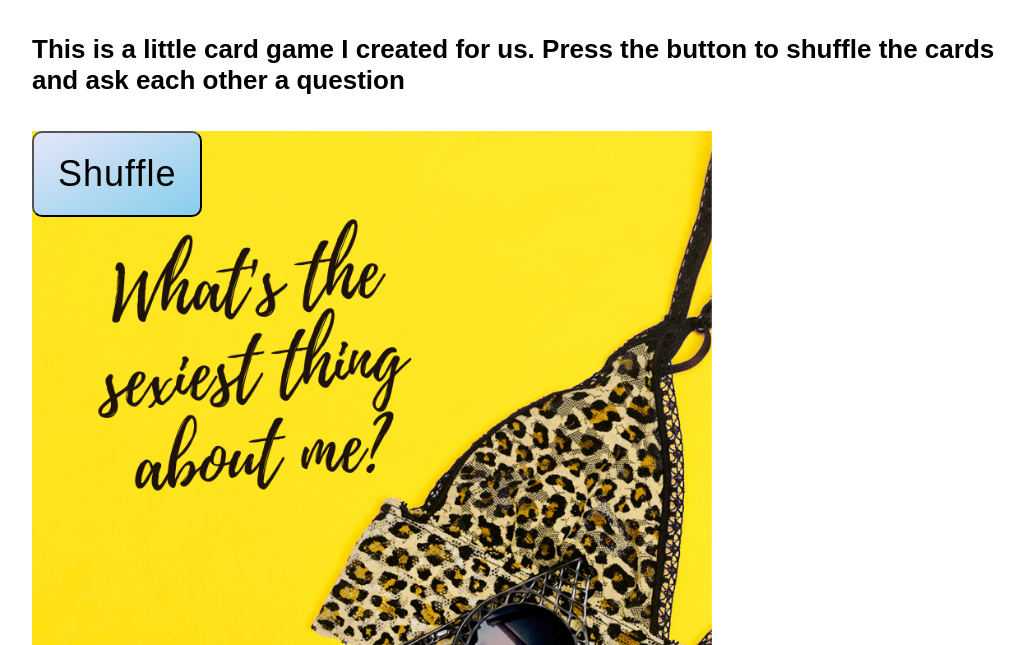
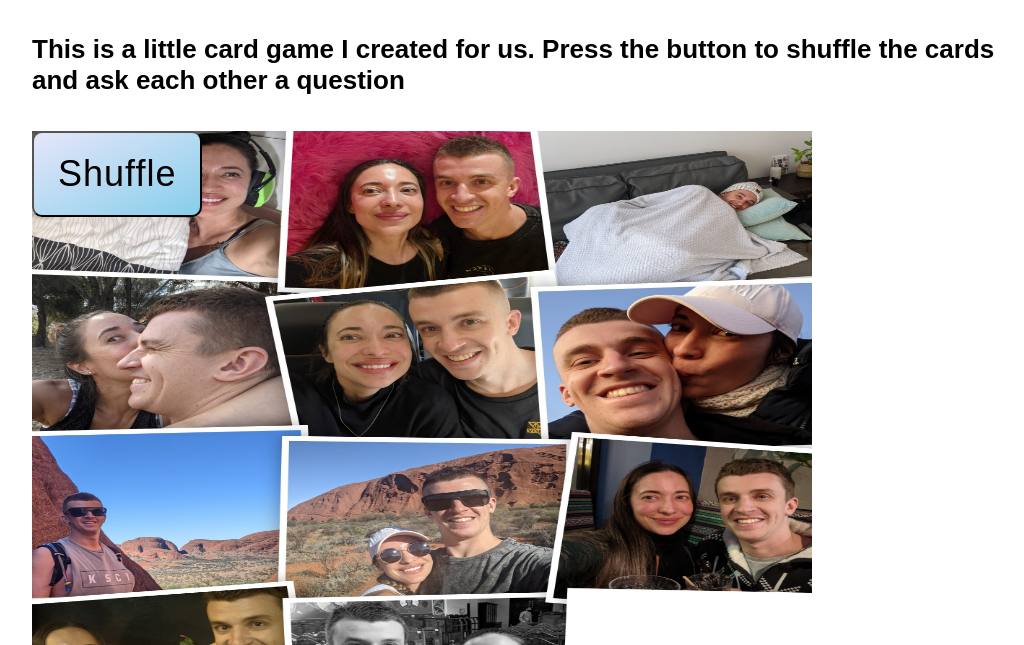
Before and after one commit to catgonza/anniversary, a plain HTML site: page index.html in a window 1280 px wide. Shown: the part 155-800 px from the top of the page, without its empty margins (126-1150 px from the left). Drawn offline with Linux system fonts and the light colour scheme.

Commit message:
Update index.html

```diff
--- a/index.html
+++ b/index.html
@@ -11,6 +11,6 @@
         <h4> This is a little card game I created for us. Press the button to shuffle the cards and ask each other a question </h4>
         <button onclick="displayRandomImages();"> Shuffle </button>
         </div>
-        <img src="8.png" width="680" height="680">
+        <img src="collage.jpg" width="780" height="780">
         </body>
       </html>
```
